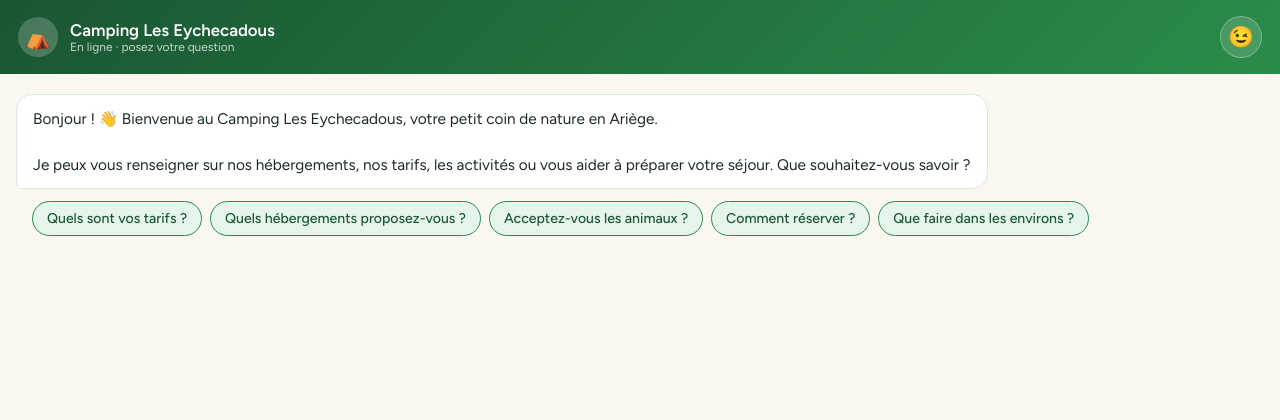
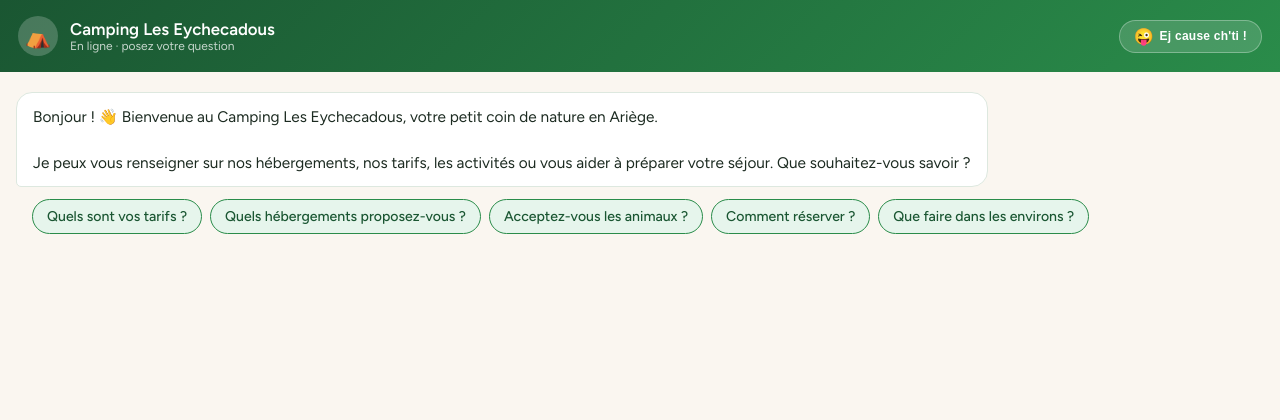
Before and after one commit to marcdassens09-bot/chatbot-camping-eychecadous, a Flask app: page / in a window 1280 px wide. Shown: the top 420 px of the page. Run offline with Flask 3, Linux system fonts and the light colour scheme.

Commit message:
Bouton chti fun avec texte

```diff
--- a/templates/index.html
+++ b/templates/index.html
@@ -79,9 +79,10 @@
   #mic.listening{background:#e74c3c;border-color:#e74c3c;color:#fff;animation:pulse 1.2s infinite}
   @keyframes pulse{0%,100%{transform:scale(1)}50%{transform:scale(1.08)}}
 
-  .chti-btn{margin-left:auto;background:rgba(255,255,255,.15);border:1.5px solid rgba(255,255,255,.3);color:#fff;width:42px;height:42px;border-radius:50%;font-size:1.3rem;cursor:pointer;transition:all .2s ease;display:grid;place-items:center}
+  .chti-btn{margin-left:auto;background:rgba(255,255,255,.15);border:1.5px solid rgba(255,255,255,.3);color:#fff;padding:6px 14px;border-radius:999px;font-size:1rem;cursor:pointer;transition:all .2s ease;display:flex;align-items:center;gap:6px}
   .chti-btn:hover{background:rgba(255,255,255,.25)}
-  .chti-btn.active{background:#f4b942;border-color:#f4b942;transform:scale(1.1);box-shadow:0 0 12px rgba(244,185,66,.6)}
+  .chti-btn.active{background:#f4b942;border-color:#f4b942;transform:scale(1.05);box-shadow:0 0 12px rgba(244,185,66,.6)}
+  .chti-txt{font-size:.75rem;font-weight:600;letter-spacing:.02em}
 
   .rgpd{text-align:center;padding:6px 14px;font-size:.72rem;color:#8a9b8f;background:#fff;border-top:1px solid var(--line)}
 
@@ -95,7 +96,7 @@
   <div class="head">
     <span class="av">⛺</span>
     <div class="who">Camping Les Eychecadous<small>En ligne · posez votre question</small></div>
-    <button id="chtiToggle" class="chti-btn" aria-label="Activer le mode ch'ti" title="Parler ch'ti 😉">😉</button>
+    <button id="chtiToggle" class="chti-btn" aria-label="Activer le mode ch'ti" title="Parler ch'ti avec le micro !">😜 <span class="chti-txt">Ej cause ch'ti !</span></button>
   </div>
 
   <div class="messages" id="messages"></div>
```
